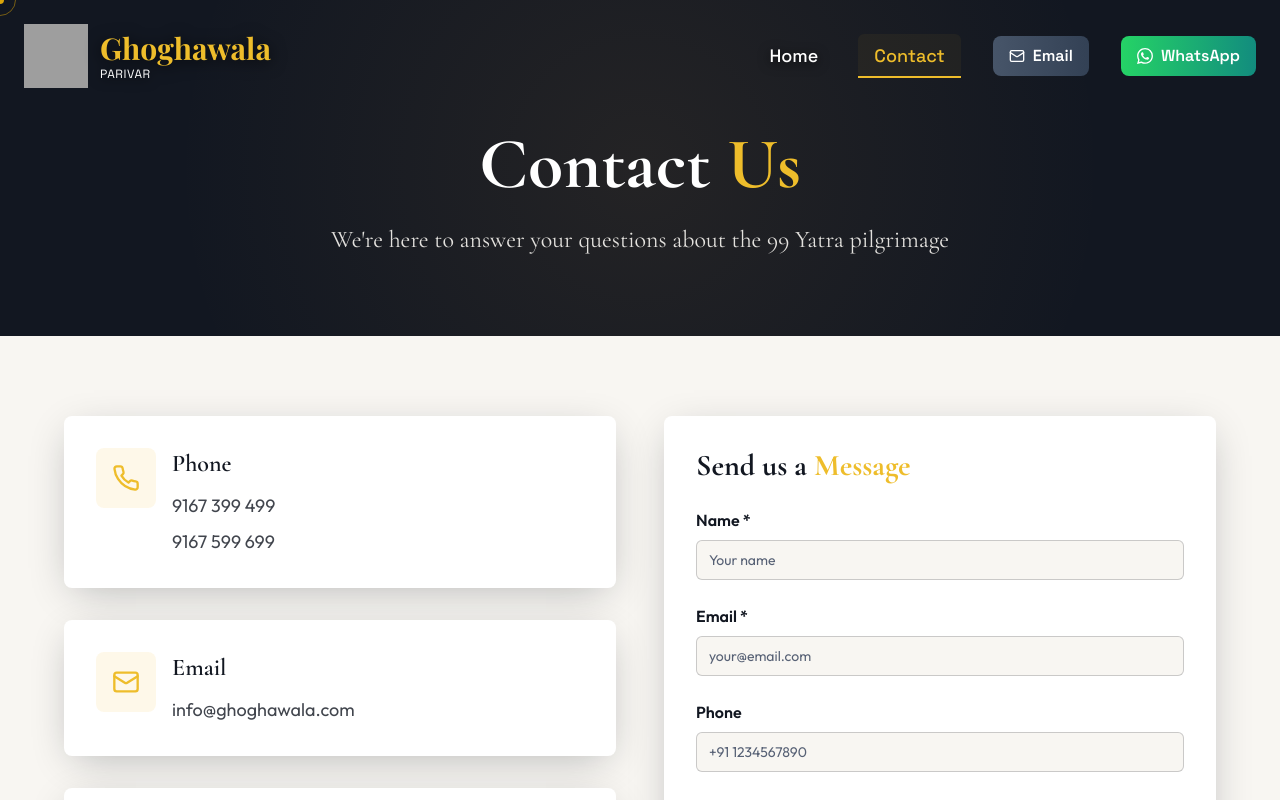
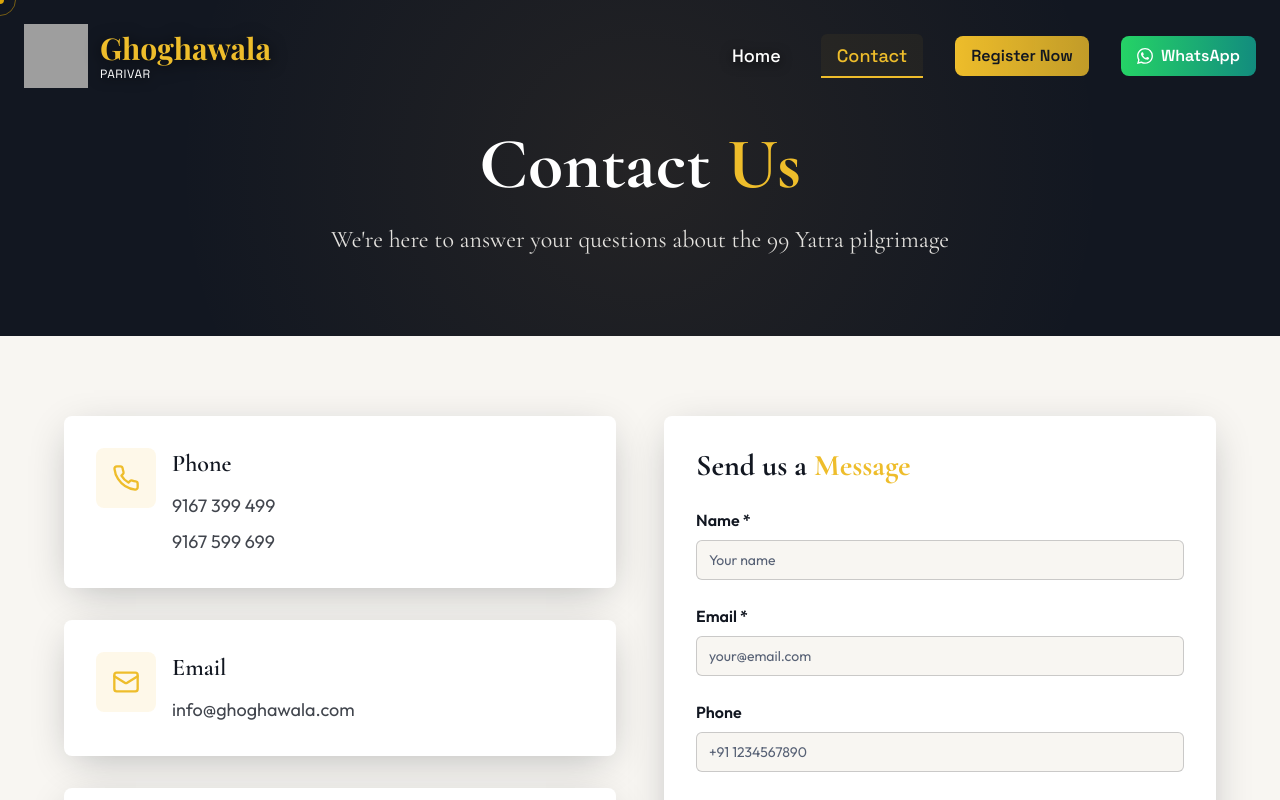
Before and after one commit to servalabs/gold-glow-emporium, a React (Vite) app: page /contact in a window 1280 px wide. Shown: the top 800 px of the page. Built offline with nearby package versions, Linux system fonts and the light colour scheme; grey boxes are pictures that could not be loaded; the HTML template or start-up script is replaced by a standard one.

Commit message:
modified:   src/components/Header.tsx

```diff
--- a/src/components/Header.tsx
+++ b/src/components/Header.tsx
@@ -1,6 +1,6 @@
 import { useState, useEffect } from 'react';
 import { Link, useLocation } from 'react-router-dom';
-import { Menu, X, Mail } from 'lucide-react';
+import { Menu, X } from 'lucide-react';
 import { IMAGES } from '@/images';
 
 // WhatsApp Icon Component
@@ -43,8 +43,8 @@ export const Header = () => {
     window.open('https://wa.me/919167399499', '_blank');
   };
 
-  const handleEmailClick = () => {
-    window.open('mailto:info@ghoghawala.com', '_blank');
+  const handleRegisterClick = () => {
+    window.open('https://ghoghawala.com/Enroll.aspx', '_blank');
   };
 
   return (
@@ -137,15 +137,13 @@ export const Header = () => {
                 <span className="absolute inset-0 bg-gold/5 rounded-md opacity-0 hover:opacity-100 transition-opacity"></span>
               </Link>
 
-              {/* Email Button */}
+              {/* Register Now Button */}
               <button
-                onClick={handleEmailClick}
-                className="relative group ml-2 px-4 py-2 bg-gradient-to-r from-slate-600 to-slate-700 text-white rounded-lg font-grotesk font-semibold text-sm lg:text-base transition-all duration-300 hover:scale-105 hover:shadow-lg hover:shadow-slate-600/50 flex items-center gap-2 overflow-hidden"
+                onClick={handleRegisterClick}
+                className="relative group ml-2 px-4 py-2 bg-gradient-to-r from-gold to-gold/80 text-navy rounded-lg font-grotesk font-semibold text-sm lg:text-base transition-all duration-300 hover:scale-105 hover:shadow-lg hover:shadow-gold/50 flex items-center gap-2 overflow-hidden"
               >
                 <div className="absolute inset-0 bg-white/20 translate-x-[-100%] group-hover:translate-x-[100%] transition-transform duration-700"></div>
-                <Mail className="w-4 h-4 relative z-10" />
-                <span className="relative z-10 hidden lg:inline">Email</span>
-                <span className="relative z-10 lg:hidden">Email</span>
+                <span className="relative z-10">Register Now</span>
               </button>
 
               {/* WhatsApp Button */}
@@ -211,13 +209,12 @@ export const Header = () => {
               </Link>
               <button
                 onClick={() => {
-                  handleEmailClick();
+                  handleRegisterClick();
                   setIsMobileMenuOpen(false);
                 }}
-                className="mx-4 mt-2 px-6 py-3 bg-gradient-to-r from-slate-600 to-slate-700 text-white rounded-lg font-grotesk font-semibold text-base transition-all duration-300 hover:scale-105 flex items-center justify-center gap-2"
+                className="mx-4 mt-2 px-6 py-3 bg-gradient-to-r from-gold to-gold/80 text-navy rounded-lg font-grotesk font-semibold text-base transition-all duration-300 hover:scale-105 flex items-center justify-center gap-2"
               >
-                <Mail className="w-5 h-5" />
-                Email Us
+                Register Now
               </button>
               <button
                 onClick={() => {
```
